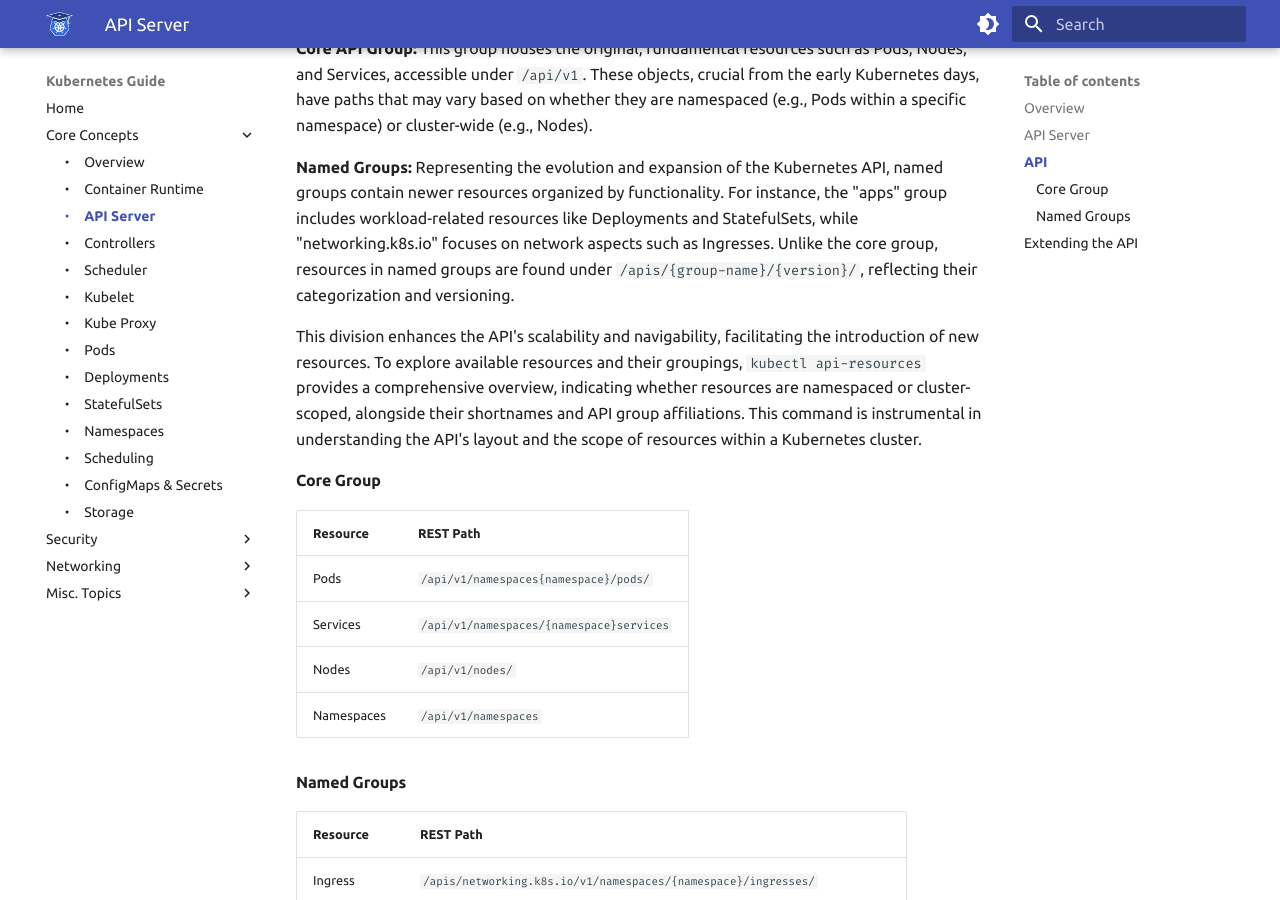
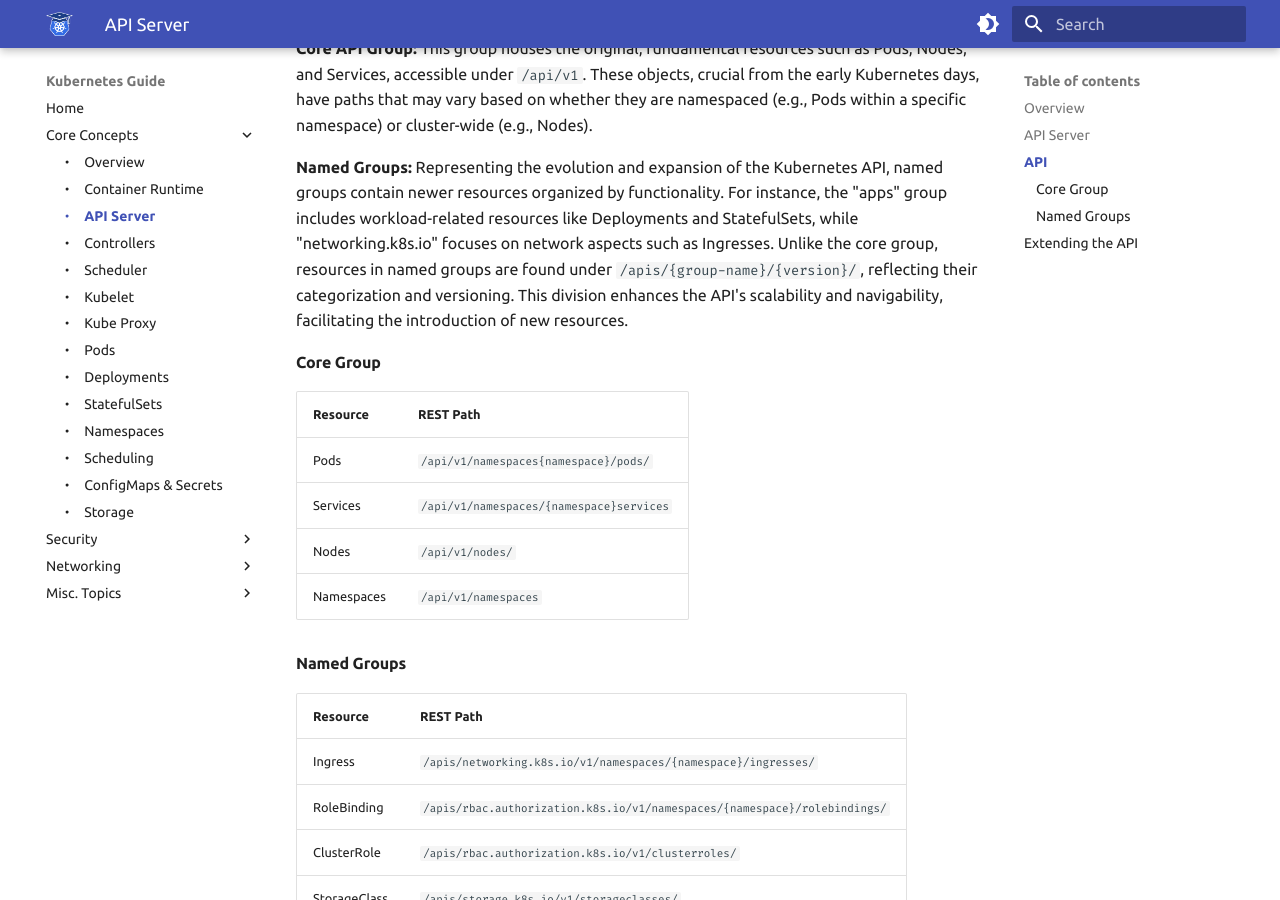
Before and after one commit to Braundo/kubernetes-guide, an MkDocs documentation site: the page built from docs/core-concepts/kubernetes-api.md, in a window 1280 px wide and 900 px high, scrolled down 3346 px. Built offline with MkDocs 1.6.1 and Material for MkDocs 9.7.7, drawn with Linux system fonts in a browser that asks for light colours.

Commit message:
Update kubernetes-api.md

```diff
--- a/docs/core-concepts/kubernetes-api.md
+++ b/docs/core-concepts/kubernetes-api.md
@@ -76,9 +76,7 @@ The Kubernetes API is expansive and RESTful, structured to define all Kubernetes
 
 **Core API Group:** This group houses the original, fundamental resources such as Pods, Nodes, and Services, accessible under `/api/v1`. These objects, crucial from the early Kubernetes days, have paths that may vary based on whether they are namespaced (e.g., Pods within a specific namespace) or cluster-wide (e.g., Nodes).
 
-**Named Groups:** Representing the evolution and expansion of the Kubernetes API, named groups contain newer resources organized by functionality. For instance, the "apps" group includes workload-related resources like Deployments and StatefulSets, while "networking.k8s.io" focuses on network aspects such as Ingresses. Unlike the core group, resources in named groups are found under `/apis/{group-name}/{version}/`, reflecting their categorization and versioning.
-
-This division enhances the API's scalability and navigability, facilitating the introduction of new resources. To explore available resources and their groupings, `kubectl api-resources` provides a comprehensive overview, indicating whether resources are namespaced or cluster-scoped, alongside their shortnames and API group affiliations. This command is instrumental in understanding the API's layout and the scope of resources within a Kubernetes cluster.
+**Named Groups:** Representing the evolution and expansion of the Kubernetes API, named groups contain newer resources organized by functionality. For instance, the "apps" group includes workload-related resources like Deployments and StatefulSets, while "networking.k8s.io" focuses on network aspects such as Ingresses. Unlike the core group, resources in named groups are found under `/apis/{group-name}/{version}/`, reflecting their categorization and versioning. This division enhances the API's scalability and navigability, facilitating the introduction of new resources.
 
 #### Core Group
 | Resource | REST Path |
```
